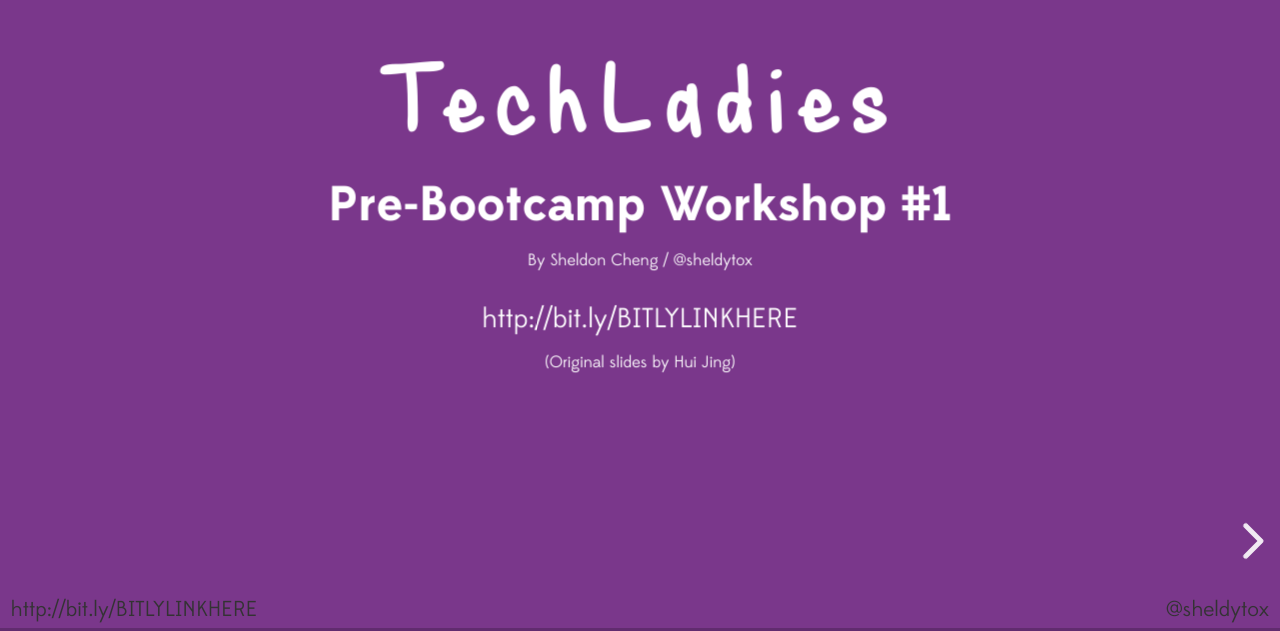
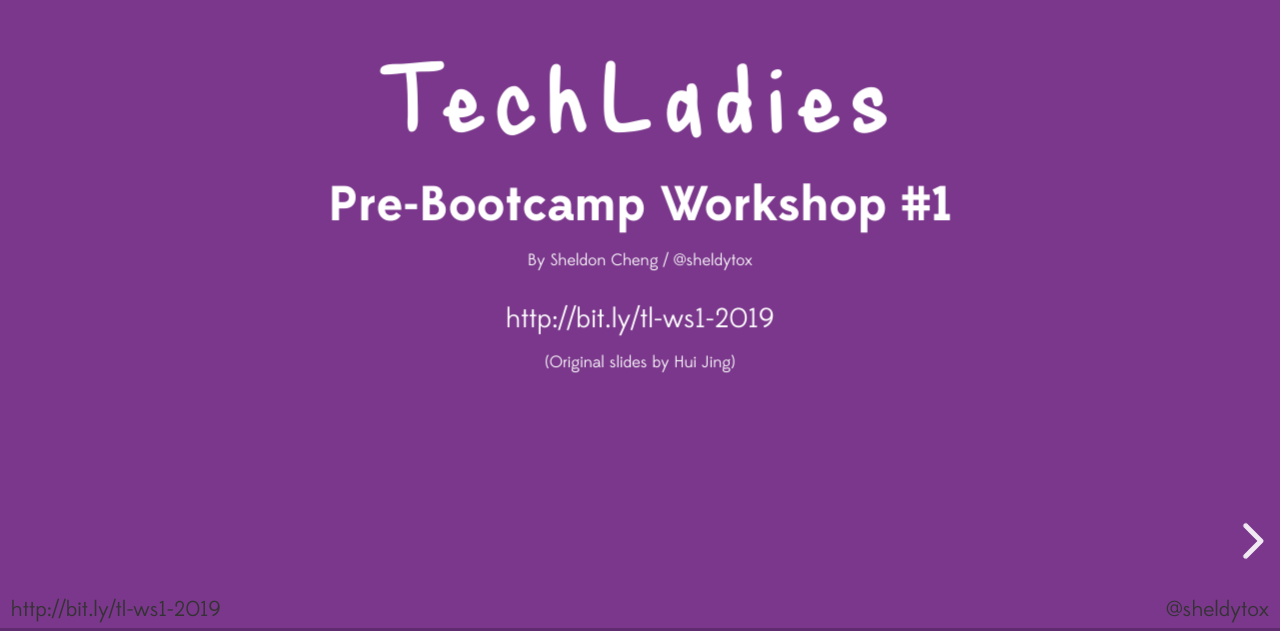
Before and after one commit to SheldonCheng/SheldonCheng.github.io, a website: page index.html in a window 1280 px wide. Shown: the part 169-800 px from the top of the page. Drawn offline with Linux system fonts and the light colour scheme.

Commit message:
Add bit.ly link for slides

```diff
--- a/index.html
+++ b/index.html
@@ -20,7 +20,7 @@
           <h1 class="tl-logo">TechLadies</h1>
           <h2>Pre-Bootcamp Workshop #1</h2>
           <p><small>By Sheldon Cheng / <a href="http://twitter.com/sheldytox">@sheldytox</a></small></p>
-          <p>http://bit.ly/BITLYLINKHERE</p>
+          <p>http://bit.ly/tl-ws1-2019</p>
           <p><small>(Original <a href="https://www.chenhuijing.com/slides/36-tl-ws1-2018/#/">slides</a> by <a href="http://twitter.com/hj_chen">Hui Jing</a>)</small></p>
         </section>
 
@@ -2032,7 +2032,7 @@
 
       </div>
 
-      <footer style="position:absolute;width:calc(100% - 1em);bottom:0;font-size:60%;z-index:1;display:flex;justify-content:space-between;padding:0.5em;"><span>http://bit.ly/BITLYLINKHERE</span><span style="text-align:right;">@sheldytox</span></footer>
+      <footer style="position:absolute;width:calc(100% - 1em);bottom:0;font-size:60%;z-index:1;display:flex;justify-content:space-between;padding:0.5em;"><span>http://bit.ly/tl-ws1-2019</span><span style="text-align:right;">@sheldytox</span></footer>
     </div>
 
     <script src="lib/js/head.min.js"></script>
```
